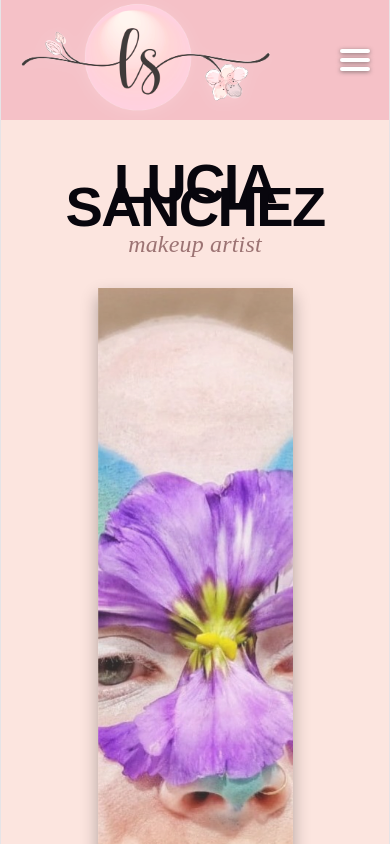
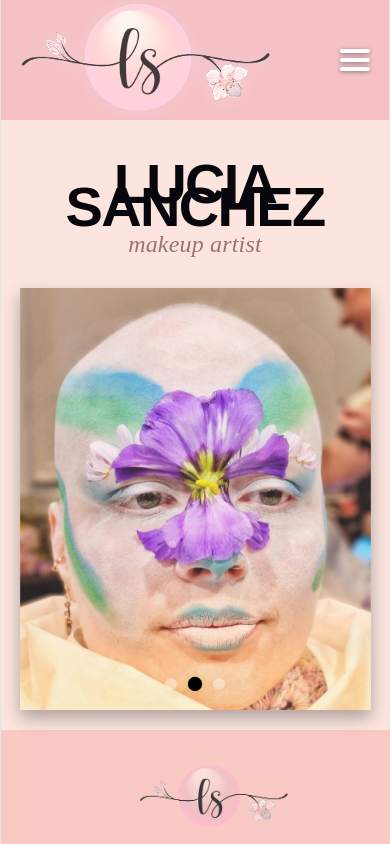
Before and after one commit to Facundo-2001/Lucia-Sanchez, a React (Vite) app: page / in a window 390 px wide. Shown: the top 844 px of the page. Built offline with nearby package versions, Linux system fonts and the light colour scheme; a web font is replaced by a local one.

Commit message:
Responsive

```diff
--- a/src/App.css
+++ b/src/App.css
@@ -207,14 +207,17 @@
 
 .videos-grid {
   padding: 100px;
-  width: 700px;
+  width: 100%;
   display: grid;
   grid-template-columns: repeat(auto-fill, minmax(320px, 1fr));
   gap: 2.5rem; /* DISCTANCIA ENTRE TARJETAS DEL MISMO TIPO */
+  @media (max-width: 768px) {
+    padding: 20px;
+  }
 }
 
 .eventos-grid {
-  width: 700px;
+  width: 100%;
   display: grid;
   grid-template-columns: repeat(auto-fill, minmax(320px, 1fr));
   gap: 2.5rem; /* DISCTANCIA ENTRE TARJETAS DEL MISMO TIPO */
--- a/src/pages/arfw/Arfw.css
+++ b/src/pages/arfw/Arfw.css
@@ -34,3 +34,10 @@
   border-left: none;
   border-right: none;
 }
+
+@media (max-width: 768px) {
+  .arfw-container .carrusel-container {
+    width: 100vw;
+    height: 50vh;
+  }
+}
```
